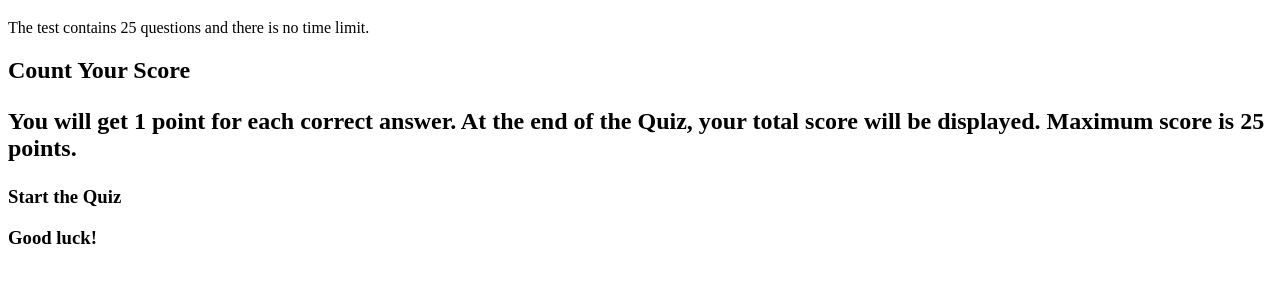
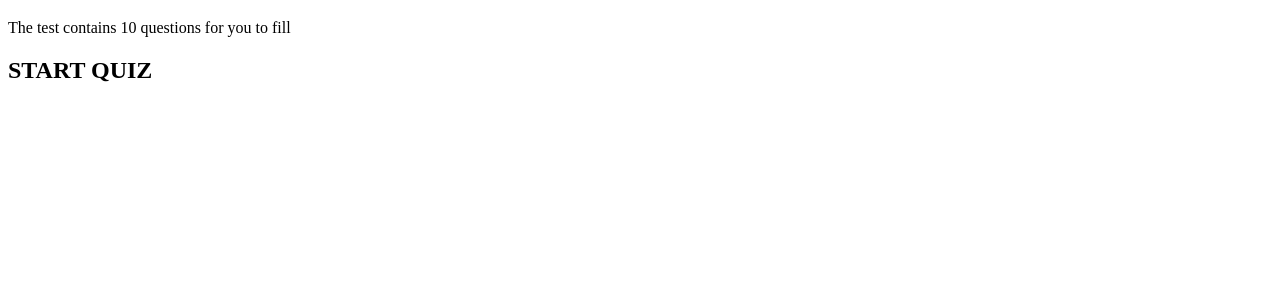
Before and after one commit to silver230/JAVASCRIPT-QUIZ-BOARD, a plain HTML site: page index.html in a window 1280 px wide. Shown: the part 61-344 px from the top of the page. Drawn offline with Linux system fonts and the light colour scheme.

Commit message:
added heading and paragraphs

```diff
--- a/index.html
+++ b/index.html
@@ -1,17 +1,17 @@
 <!DOCTYPE html>
 <html lang="en" dir="ltr">
+
 <head>
   <meta charset="utf-8">
   <title>QUIZ BOARD</title>
 </head>
+
 <body>
   <h1>JAVASCRIPT TEST</h1>
+    <p>The test contains 10 questions for you to fill<p>
 
-<p>The test contains 25 questions and there is no time limit.</p>
-<h2>Count Your Score<h2>
-<p>You will get 1 point for each correct answer. At the end of the Quiz, your total score will be displayed. Maximum score is 25 points.</p>
+      <h2>START QUIZ<h2>
 
-<h3>Start the Quiz<h3>
-<p>Good luck!</p>
+
   </body>
 </html>
```
Lines whose indentation alone changed are shown as unchanged.
